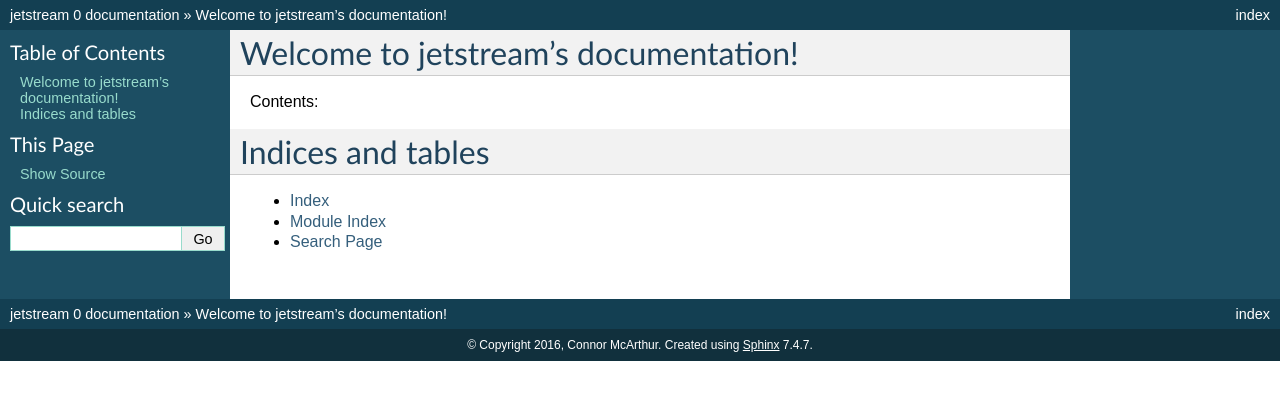
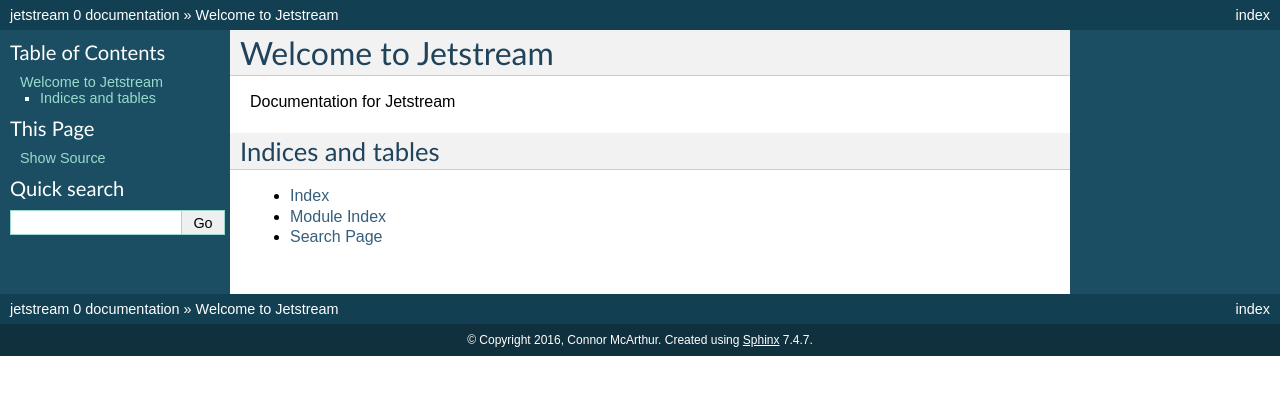
Before and after one commit to cmcarthur/jetstream, a Sphinx documentation site: the page built from docs/source/index.rst, in a window 1280 px wide. Shown: the top 400 px of the page. Built offline with Sphinx 7.4.7, drawn with Linux system fonts in a browser that asks for light colours; some of the changed lines change nothing that is shown.

Commit message:
reorganize index file

```diff
--- a/docs/source/index.rst
+++ b/docs/source/index.rst
@@ -1,20 +1,10 @@
-.. jetstream documentation master file, created by
-   sphinx-quickstart on Sat Apr 23 10:41:03 2016.
-   You can adapt this file completely to your liking, but it should at least
-   contain the root `toctree` directive.
-
-Welcome to jetstream's documentation!
+Welcome to Jetstream
 =====================================
 
-Contents:
-
-.. toctree::
-   :maxdepth: 2
-
-
+Documentation for Jetstream
 
 Indices and tables
-==================
+------------------
 
 * :ref:`genindex`
 * :ref:`modindex`
```
